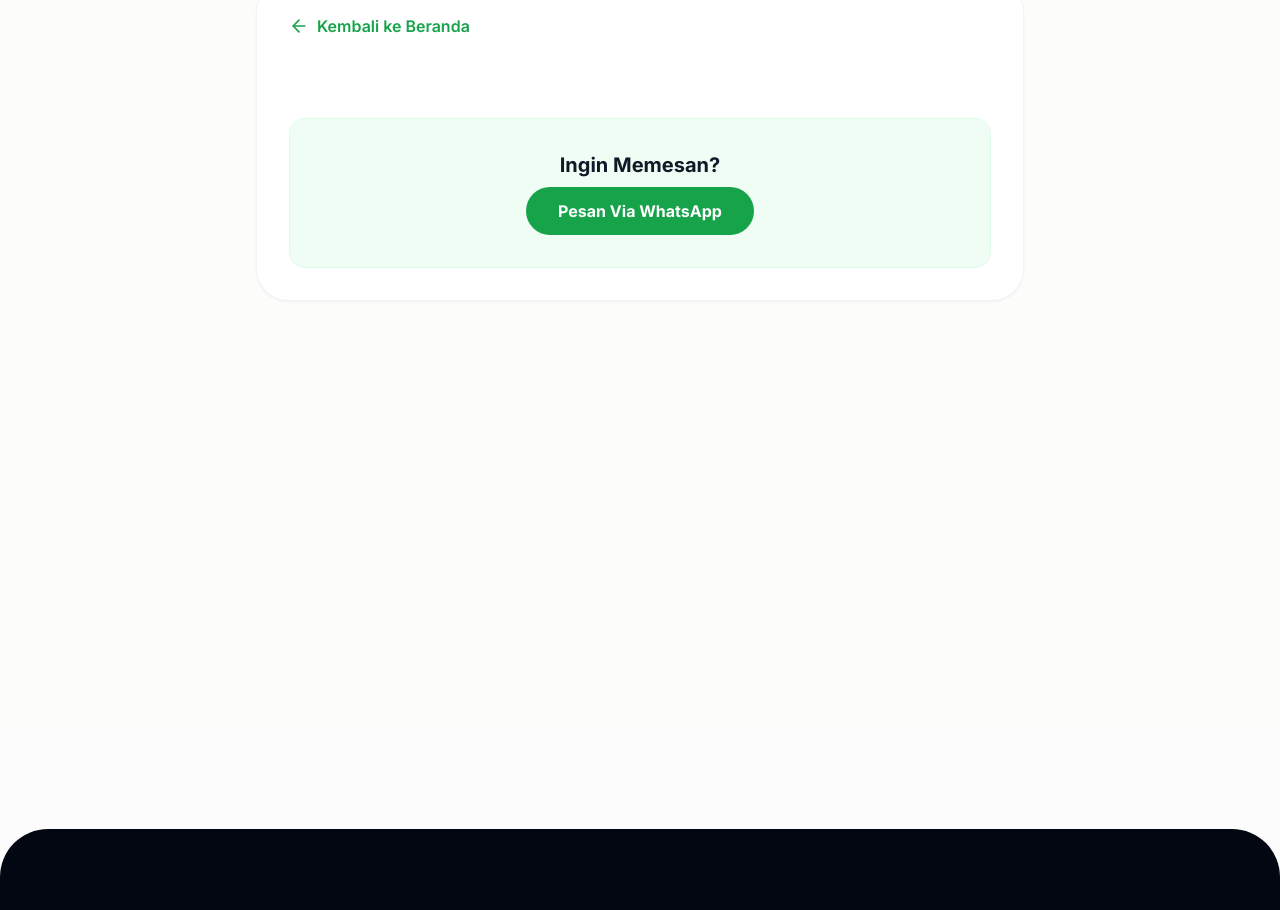
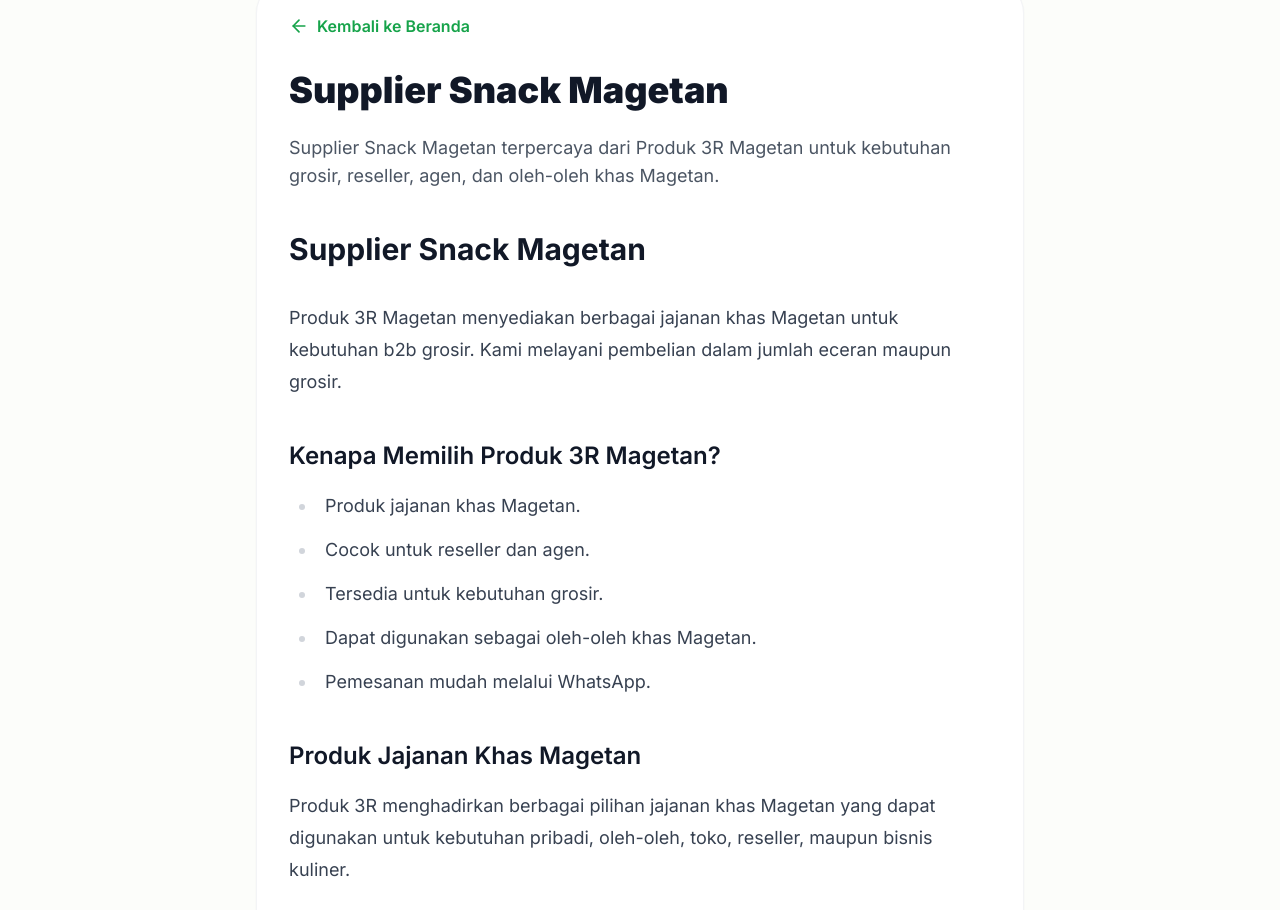
Before and after one commit to svjat4/produk-3R, a Next.js app: page /p/supplier-snack-magetan in a window 1280 px wide. Shown: the part 140-1050 px from the top of the page. Built offline with nearby package versions, Linux system fonts and the light colour scheme.

Commit message:
update programmtic n page p

```diff
--- a/app/p/[slug]/page.js
+++ b/app/p/[slug]/page.js
@@ -1,30 +1,30 @@
 import Link from 'next/link';
 import { notFound } from 'next/navigation';
 import { ArrowLeft } from 'lucide-react';
-// Import data dari file programmatic.js
 import { programmaticData } from '@/data/programmatic';
 
-// 1. Generate Static Params untuk SEO Crawling
 export async function generateStaticParams() {
   return programmaticData.map((item) => ({
     slug: item.slug,
   }));
 }
 
-// 2. Metadata Dinamis untuk SEO
 export async function generateMetadata({ params }) {
   const { slug } = await params;
   const item = programmaticData.find((p) => p.slug === slug);
 
-  if (!item) return { title: 'Produk Tidak Ditemukan' };
+  if (!item) {
+    return {
+      title: 'Produk Tidak Ditemukan',
+    };
+  }
 
   return {
-    title: `${item.title} | Produk 3R Magetan`,
-    description: item.description,
+    title: `${item.keyword} | Produk 3R Magetan`,
+    description: `${item.keyword} terpercaya dari Produk 3R Magetan. Cocok untuk grosir, reseller, agen, dan kebutuhan oleh-oleh khas Magetan.`,
   };
 }
 
-// 3. Main Component
 export default async function ProgrammaticPage({ params }) {
   const { slug } = await params;
   const item = programmaticData.find((p) => p.slug === slug);
@@ -33,26 +33,69 @@ export default async function ProgrammaticPage({ params }) {
     notFound();
   }
 
-  // Schema Markup untuk Produk
+  const title = item.keyword;
+
+  const description = `${item.keyword} terpercaya dari Produk 3R Magetan untuk kebutuhan grosir, reseller, agen, dan oleh-oleh khas Magetan.`;
+
+  const content = `
+    <h2>${item.keyword}</h2>
+
+    <p>
+      Produk 3R Magetan menyediakan berbagai jajanan khas Magetan
+      untuk kebutuhan ${item.intent.toLowerCase()}.
+      Kami melayani pembelian dalam jumlah eceran maupun grosir.
+    </p>
+
+    <h3>Kenapa Memilih Produk 3R Magetan?</h3>
+
+    <ul>
+      <li>Produk jajanan khas Magetan.</li>
+      <li>Cocok untuk reseller dan agen.</li>
+      <li>Tersedia untuk kebutuhan grosir.</li>
+      <li>Dapat digunakan sebagai oleh-oleh khas Magetan.</li>
+      <li>Pemesanan mudah melalui WhatsApp.</li>
+    </ul>
+
+    <h3>Produk Jajanan Khas Magetan</h3>
+
+    <p>
+      Produk 3R menghadirkan berbagai pilihan jajanan khas Magetan
+      yang dapat digunakan untuk kebutuhan pribadi, oleh-oleh,
+      toko, reseller, maupun bisnis kuliner.
+    </p>
+
+    <h3>Pesan Sekarang</h3>
+
+    <p>
+      Jika Anda sedang mencari ${item.keyword.toLowerCase()},
+      silakan hubungi Produk 3R Magetan melalui WhatsApp untuk
+      mendapatkan informasi produk dan harga terbaru.
+    </p>
+  `;
+
   const jsonLd = {
-    "@context": "https://schema.org",
-    "@type": "Product",
-    "name": item.title,
-    "description": item.description,
-    "brand": {
-      "@type": "Organization",
-      "name": "Produk 3R Magetan"
-    }
+    '@context': 'https://schema.org',
+    '@type': 'Product',
+    name: title,
+    description,
+    brand: {
+      '@type': 'Organization',
+      name: 'Produk 3R Magetan',
+    },
+    url: `https://www.jajananmagetan.biz.id/p/${item.slug}`,
   };
 
   return (
     <main className="bg-[#fcfdfa] min-h-screen py-12 px-6">
       <script
         type="application/ld+json"
-        dangerouslySetInnerHTML={{ __html: JSON.stringify(jsonLd) }}
+        dangerouslySetInnerHTML={{
+          __html: JSON.stringify(jsonLd),
+        }}
       />
 
       <article className="max-w-3xl mx-auto bg-white rounded-[2rem] border border-gray-100 p-8 shadow-sm">
+
         <Link
           href="/"
           className="inline-flex items-center gap-2 text-green-600 hover:text-green-700 font-semibold mb-8 transition-colors"
@@ -63,27 +106,41 @@ export default async function ProgrammaticPage({ params }) {
 
         <header className="mb-10">
           <h1 className="text-3xl md:text-4xl font-black text-gray-900 leading-tight mb-6">
-            {item.title}
+            {title}
           </h1>
+
+          <p className="text-gray-600 text-lg">
+            {description}
+          </p>
         </header>
 
-        {/* Content (Rendering HTML dari Data) */}
         <div
           className="prose prose-lg max-w-none text-gray-700"
-          dangerouslySetInnerHTML={{ __html: item.content }}
+          dangerouslySetInnerHTML={{
+            __html: content,
+          }}
         />
 
-        {/* CTA */}
         <div className="mt-12 p-8 bg-green-50 rounded-2xl border border-green-100 text-center">
-          <h3 className="text-xl font-bold text-gray-900 mb-2">Ingin Memesan?</h3>
+          <h3 className="text-xl font-bold text-gray-900 mb-2">
+            Ingin Memesan?
+          </h3>
+
+          <p className="text-gray-600 mb-6">
+            Hubungi Produk 3R Magetan untuk informasi produk,
+            harga grosir, reseller, dan pemesanan.
+          </p>
+
           <Link
             href="https://wa.me/6281231773663"
             target="_blank"
+            rel="noopener noreferrer"
             className="inline-block bg-green-600 hover:bg-green-700 text-white font-bold py-3 px-8 rounded-full transition-all"
           >
             Pesan Via WhatsApp
           </Link>
         </div>
+
       </article>
     </main>
   );
```
